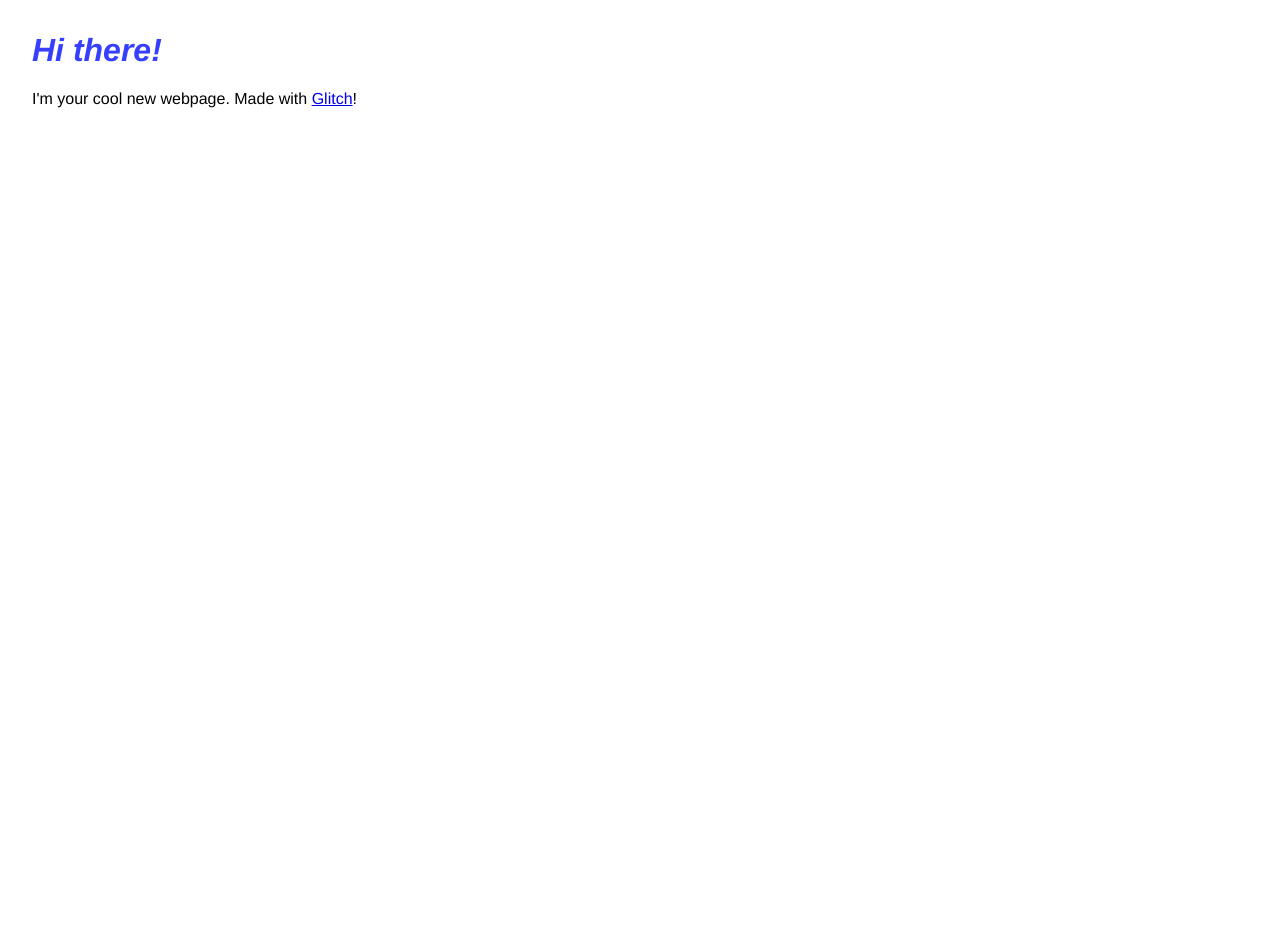
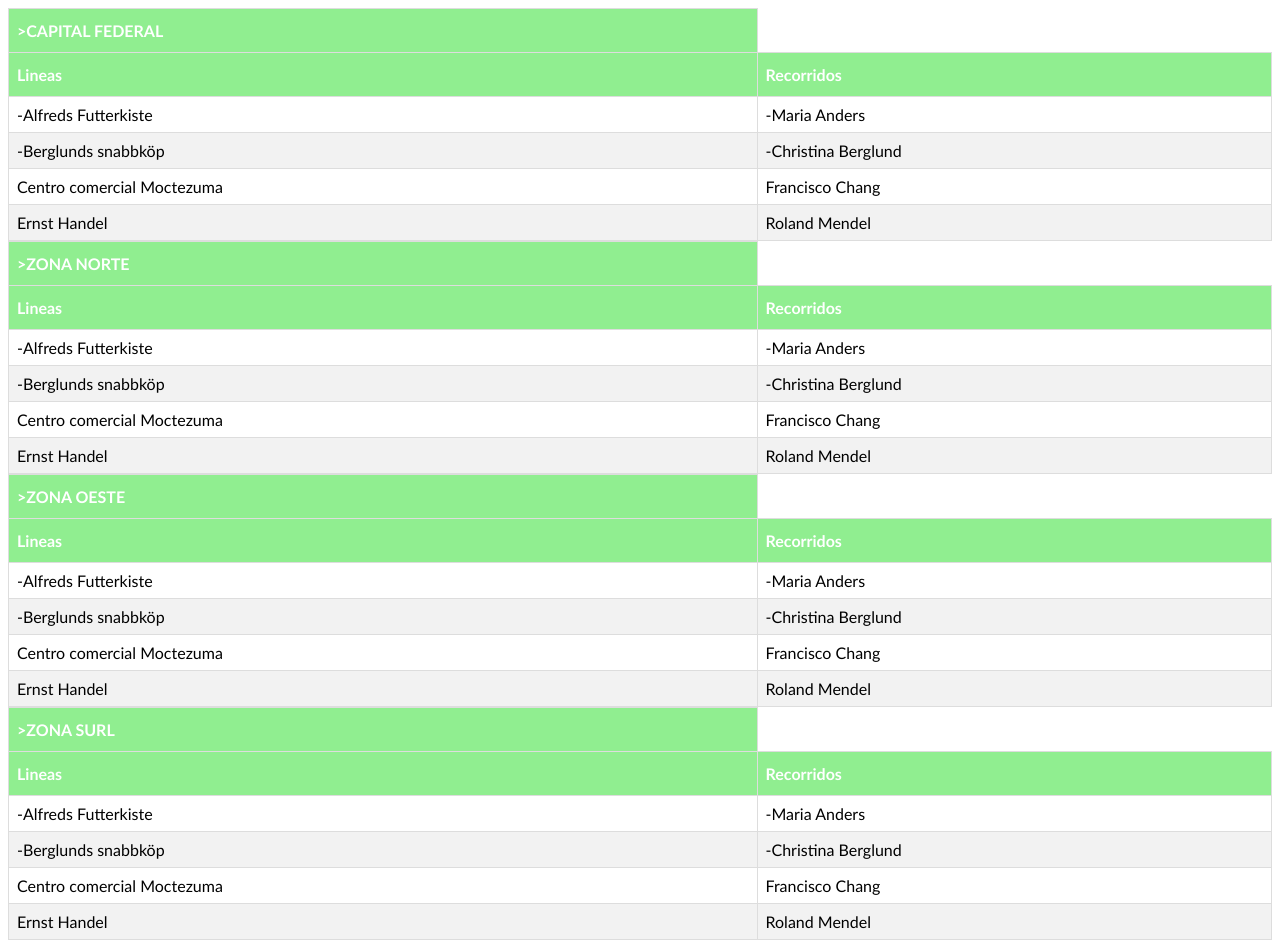
Before and after one commit to Titoalarconbeta/ColectivosAMBABUS, a plain HTML site: page index.html in a window 1280 px wide. Before the commit the page ends 800 px from the top, so only its background shows below. Drawn offline with Linux system fonts and the light colour scheme.

Commit message:
👙🌱 Updated with Glitch

```diff
--- a/index.html
+++ b/index.html
@@ -2,26 +2,122 @@
 <html lang="en">
   <head>
     <title>Hello!</title>
-    <meta charset="utf-8">
-    <meta http-equiv="X-UA-Compatible" content="IE=edge">
-    <meta name="viewport" content="width=device-width, initial-scale=1">
+<style>
+#customers {
+    font-family: "Trebuchet MS", Arial, Helvetica, sans-serif;
+    border-collapse: collapse;
+    width: 100%;
+}
 
-    <!-- import the webpage's stylesheet -->
-    <link rel="stylesheet" href="/style.css">
+#customers td, #customers th {
+    border: 1px solid #ddd;
+    padding: 8px;
+}
 
-    <!-- import the webpage's javascript file -->
-    <script src="/script.js" defer></script>
-  </head>
-  <body>
-    <h1>Hi there!</h1>
+#customers tr:nth-child(even){background-color: #f2f2f2;}
 
-    <p>
-      I'm your cool new webpage. Made with <a href="https://glitch.com">Glitch</a>!
-    </p>
+#customers tr:hover {background-color: #ddd;}
 
-    <!-- include the Glitch button to show what the webpage is about and
-          to make it easier for folks to view source and remix -->
-    <div class="glitchButton" style="position:fixed;top:20px;right:20px;"></div>
-    <script src="https://button.glitch.me/button.js"></script>
+#customers th {
+    padding-top: 12px;
+    padding-bottom: 12px;
+    text-align: left;
+    background-color: lightgreen;
+    color: white;
+}
+</style>
+</head>
+<body>
+
+<table id="customers"><th>>CAPITAL FEDERAL</th>
+  <tr>
+    <th>Lineas</th>
+    <th>Recorridos</th>
+  </tr>
+  <tr>
+    <td>-Alfreds Futterkiste</td>
+    <td>-Maria Anders</td>
+  </tr>
+  <tr>
+    <td>-Berglunds snabbköp</td>
+    <td>-Christina Berglund</td>
+  </tr>
+  <tr>
+    <td>Centro comercial Moctezuma</td>
+    <td>Francisco Chang</td>
+  </tr>
+  <tr>
+    <td>Ernst Handel</td>
+    <td>Roland Mendel</td>
+  </tr>
+
+</table>
+<table id="customers"><th>>ZONA NORTE</th>
+  <tr>
+    <th>Lineas</th>
+    <th>Recorridos</th>
+  </tr>
+  <tr>
+    <td>-Alfreds Futterkiste</td>
+    <td>-Maria Anders</td>
+  </tr>
+  <tr>
+    <td>-Berglunds snabbköp</td>
+    <td>-Christina Berglund</td>
+  </tr>
+  <tr>
+    <td>Centro comercial Moctezuma</td>
+    <td>Francisco Chang</td>
+  </tr>
+  <tr>
+    <td>Ernst Handel</td>
+    <td>Roland Mendel</td>
+  </tr>
+
+</table><table id="customers"><th>>ZONA OESTE</th>
+  <tr>
+    <th>Lineas</th>
+    <th>Recorridos</th>
+  </tr>
+  <tr>
+    <td>-Alfreds Futterkiste</td>
+    <td>-Maria Anders</td>
+  </tr>
+  <tr>
+    <td>-Berglunds snabbköp</td>
+    <td>-Christina Berglund</td>
+  </tr>
+  <tr>
+    <td>Centro comercial Moctezuma</td>
+    <td>Francisco Chang</td>
+  </tr>
+  <tr>
+    <td>Ernst Handel</td>
+    <td>Roland Mendel</td>
+  </tr>
+
+</table><table id="customers"><th>>ZONA SURL</th>
+  <tr>
+    <th>Lineas</th>
+    <th>Recorridos</th>
+  </tr>
+  <tr>
+    <td>-Alfreds Futterkiste</td>
+    <td>-Maria Anders</td>
+  </tr>
+  <tr>
+    <td>-Berglunds snabbköp</td>
+    <td>-Christina Berglund</td>
+  </tr>
+  <tr>
+    <td>Centro comercial Moctezuma</td>
+    <td>Francisco Chang</td>
+  </tr>
+  <tr>
+    <td>Ernst Handel</td>
+    <td>Roland Mendel</td>
+  </tr>
+
+</table>
   </body>
 </html>
```
